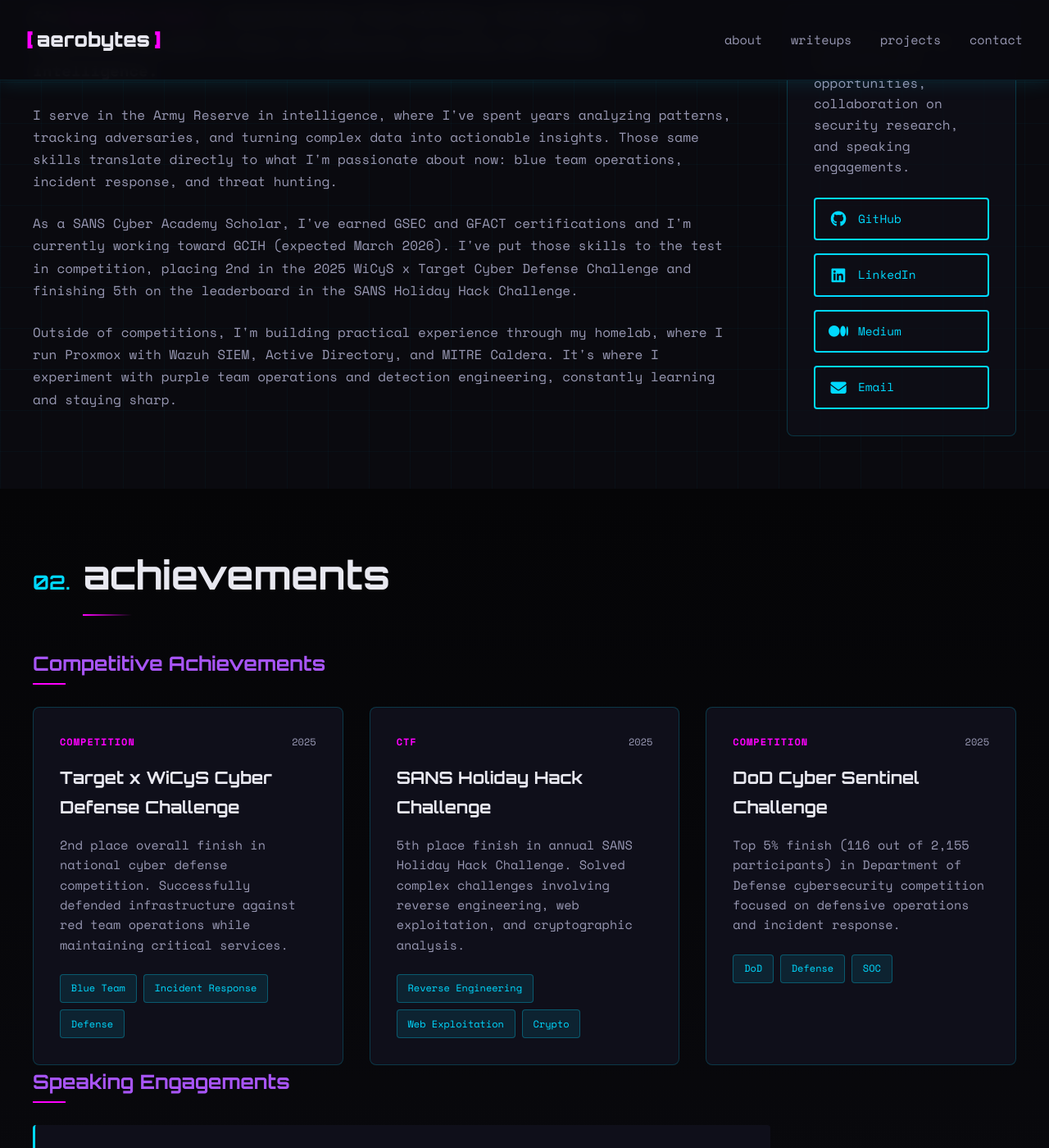
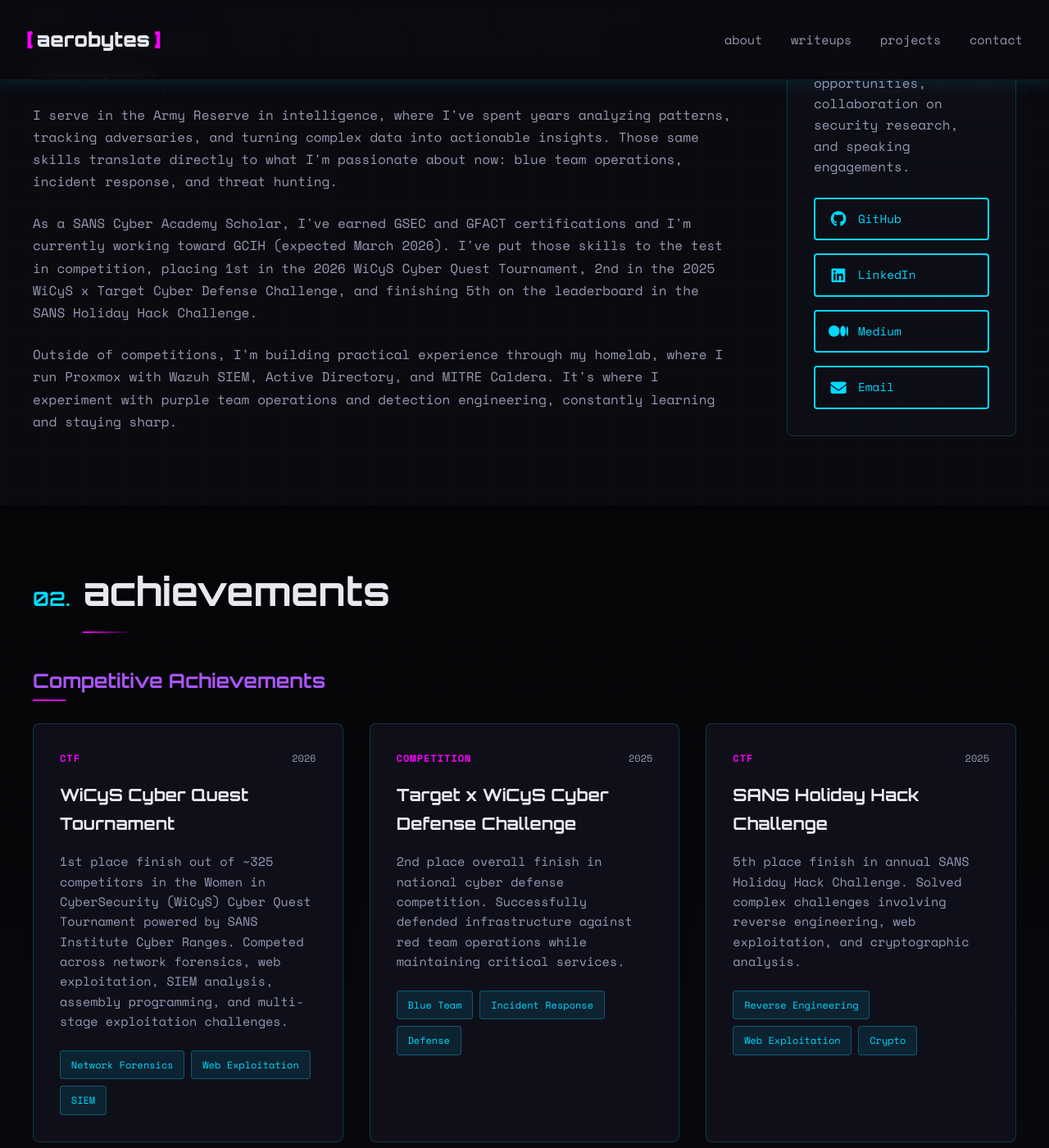
Before and after one commit to Aeronique/aerobytes-site, a Jekyll site: the page built from about.html, in a window 1280 px wide and 1400 px high, scrolled down 289 px. Shown: the whole window at 82% size. Built offline with Jekyll 4.4.1, drawn with Linux system fonts in a browser that asks for light colours.

Commit message:
Update about.html

```diff
--- a/about.html
+++ b/about.html
@@ -16,7 +16,7 @@
 
                 <p>I serve in the Army Reserve in intelligence, where I've spent years analyzing patterns, tracking adversaries, and turning complex data into actionable insights. Those same skills translate directly to what I'm passionate about now: blue team operations, incident response, and threat hunting.</p>
 
-                <p>As a SANS Cyber Academy Scholar, I've earned GSEC and GFACT certifications and I'm currently working toward GCIH (expected March 2026). I've put those skills to the test in competition, placing 2nd in the 2025 WiCyS x Target Cyber Defense Challenge and finishing 5th on the leaderboard in the SANS Holiday Hack Challenge.</p>
+                <p>As a SANS Cyber Academy Scholar, I've earned GSEC and GFACT certifications and I'm currently working toward GCIH (expected March 2026). I've put those skills to the test in competition, placing 1st in the 2026 WiCyS Cyber Quest Tournament, 2nd in the 2025 WiCyS x Target Cyber Defense Challenge, and finishing 5th on the leaderboard in the SANS Holiday Hack Challenge.</p>
 
                 <p>Outside of competitions, I'm building practical experience through my homelab, where I run Proxmox with Wazuh SIEM, Active Directory, and MITRE Caldera. It's where I experiment with purple team operations and detection engineering, constantly learning and staying sharp.</p>
             </div>
@@ -58,6 +58,20 @@
         <div class="work-grid">
             <div class="project-card">
                 <div class="card-header">
+                    <span class="card-tag">CTF</span>
+                    <span class="card-date">2026</span>
+                </div>
+                <h3 class="card-title">WiCyS Cyber Quest Tournament</h3>
+                <p class="card-description">1st place finish out of ~325 competitors in the Women in CyberSecurity (WiCyS) Cyber Quest Tournament powered by SANS Institute Cyber Ranges. Competed across network forensics, web exploitation, SIEM analysis, assembly programming, and multi-stage exploitation challenges.</p>
+                <div class="card-tags">
+                    <span class="tag">Network Forensics</span>
+                    <span class="tag">Web Exploitation</span>
+                    <span class="tag">SIEM</span>
+                </div>
+            </div>
+
+            <div class="project-card">
+                <div class="card-header">
                     <span class="card-tag">COMPETITION</span>
                     <span class="card-date">2025</span>
                 </div>
@@ -81,20 +95,6 @@
                     <span class="tag">Reverse Engineering</span>
                     <span class="tag">Web Exploitation</span>
                     <span class="tag">Crypto</span>
-                </div>
-            </div>
-
-            <div class="project-card">
-                <div class="card-header">
-                    <span class="card-tag">COMPETITION</span>
-                    <span class="card-date">2025</span>
-                </div>
-                <h3 class="card-title">DoD Cyber Sentinel Challenge</h3>
-                <p class="card-description">Top 5% finish (116 out of 2,155 participants) in Department of Defense cybersecurity competition focused on defensive operations and incident response.</p>
-                <div class="card-tags">
-                    <span class="tag">DoD</span>
-                    <span class="tag">Defense</span>
-                    <span class="tag">SOC</span>
                 </div>
             </div>
         </div>
```
